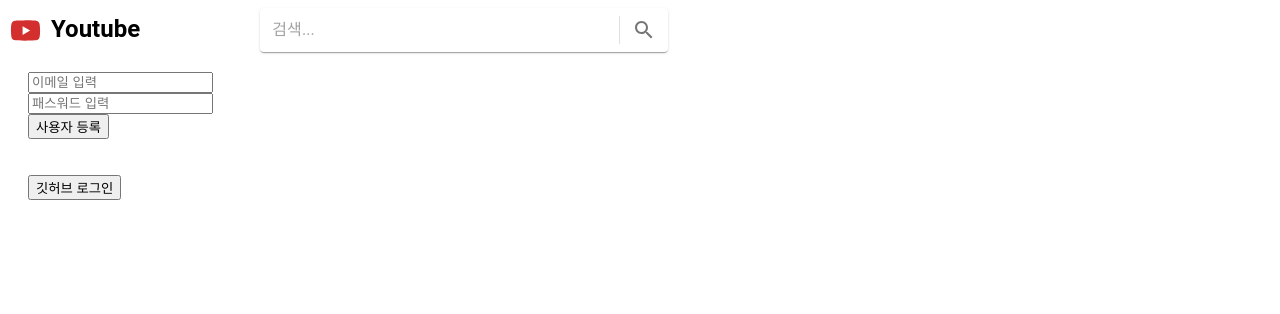
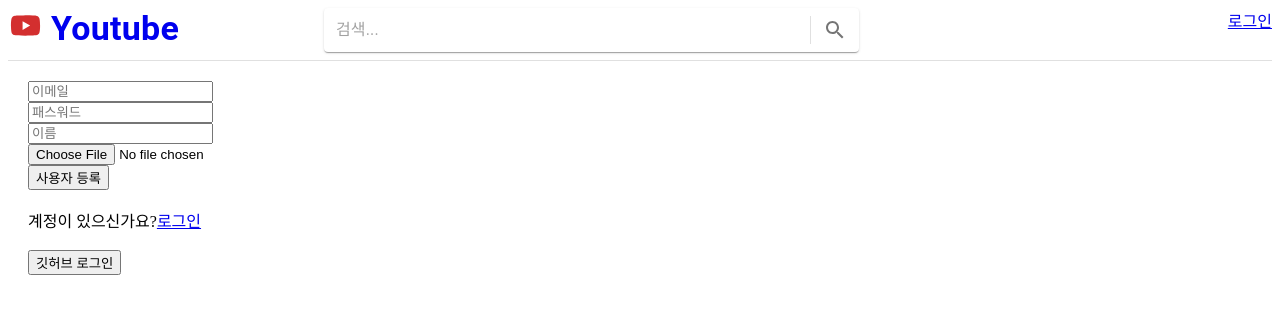
Before and after one commit to JuyoungKwak0618/React-youtube-2024.04, a React (Create React App) app: page /signUp in a window 1280 px wide. Shown: the top 314 px of the page. Built offline with nearby package versions, Linux system fonts and the light colour scheme; no server answers.

Commit message:
사용자 로그인

```diff
--- a/package.json
+++ b/package.json
@@ -3,6 +3,8 @@
   "version": "0.1.0",
   "private": true,
   "dependencies": {
+    "@cloudinary/react": "^1.13.0",
+    "@cloudinary/url-gen": "^1.19.0",
     "@emotion/react": "^11.11.4",
     "@emotion/styled": "^11.11.5",
     "@fontsource/roboto": "^5.0.12",
--- a/src/App.jsx
+++ b/src/App.jsx
@@ -1,17 +1,18 @@
 import { Outlet } from 'react-router-dom';
 import SearchHeader from './components/SearchHeader';
 import { QueryClient, QueryClientProvider } from '@tanstack/react-query';
+import { AuthContextProvider } from './context/AuthContext';
 
 const queryClient = new QueryClient();
 
 function App() {
   return (
-    <>
+    <AuthContextProvider>
       <SearchHeader />
       <QueryClientProvider client={queryClient}>
         <Outlet />
       </QueryClientProvider>
-    </>
+    </AuthContextProvider>
   );
 }
 
--- /dev/null
+++ b/src/api/cloudinary.js
@@ -0,0 +1,14 @@
+export async function uploadImage(file) {
+  const data = new FormData();
+  data.append('file', file);
+  data.append('upload_preset', process.env.REACT_APP_CLOUDINARY_PRESET);
+  return fetch(process.env.REACT_APP_CLOUDINARY_URL, {
+    method: 'POST',
+    body: data,
+  })
+    .then(res => res.json())
+    .then(data => {
+      console.log(data);
+      return data.url;
+    });
+}
--- a/src/api/firebase.js
+++ b/src/api/firebase.js
@@ -1,5 +1,6 @@
 import { initializeApp } from "firebase/app";
-import { getAuth, createUserWithEmailAndPassword, GithubAuthProvider, signInWithPopup} from "firebase/auth";
+import { getAuth, createUserWithEmailAndPassword, GithubAuthProvider, signInWithPopup,
+   signOut, updateProfile, signInWithEmailAndPassword, onAuthStateChanged } from "firebase/auth";
 const firebaseConfig = {
   apiKey: process.env.REACT_APP_FIREBASE_API_KEY,
   authDomain: process.env.REACT_APP_FIREBASE_AUTH_DOMAIN,
@@ -9,15 +10,34 @@
 const app = initializeApp(firebaseConfig);
 const auth = getAuth();
 
-export async function register({ email, password }) {
-  return createUserWithEmailAndPassword(auth, email, password)
-      .then(result => result.user)
-      .catch( console.error);
+export function register({ email, password, name, photo }) {
+   createUserWithEmailAndPassword(auth, email, password)
+    .then(() => {
+      updateProfile(auth.currentUser, {
+      displayName: name, photoURL: photo
+    })
+  })
+    .then(() => {logout()})
+    .catch(console.error);
 }
 
-export async function loginWithGithub() {
+export function login({ email, password }) {
+  signInWithEmailAndPassword(auth, email, password)
+    .catch(console.error);
+}
+
+export function loginWithGithub() {
   const provider = new GithubAuthProvider();
-  return signInWithPopup(auth, provider)
-    .then((result) => result.user)
-    .catch(console.error)
+  signInWithPopup(auth, provider)
+    .catch(console.error);
 }
+
+export function logout() {
+  signOut(auth).catch(console.error);
+}
+
+export function onUserStateChanged(callback) {
+  onAuthStateChanged(auth, (user) => {
+    callback(user);
+  });
+}
--- a/src/components/SearchHeader.jsx
+++ b/src/components/SearchHeader.jsx
@@ -1,6 +1,7 @@
 import React, { useEffect, useState } from "react";
 import { Link, useNavigate, useParams } from "react-router-dom";
 import Divider from '@mui/material/Divider';
+import Grid from '@mui/material/Grid';
 import IconButton from '@mui/material/IconButton';
 import InputBase from '@mui/material/InputBase';
 import Paper from '@mui/material/Paper';
@@ -8,6 +9,7 @@
 import Stack from '@mui/material/Stack';
 import Typography from '@mui/material/Typography';
 import YouTubeIcon from '@mui/icons-material/YouTube';
+import { useAuthContext } from "../context/AuthContext";
 
 export default function SearchHeader() {
   const { keyword } = useParams();
@@ -15,23 +17,30 @@
   const [text, setText] = useState('');
   const handleSubmit = e => {
     e.preventDefault();
+    console.log(text);
     navigate(`/videos/${text}`);
   }
   useEffect(() => {
     setText(keyword || '');
   }, [keyword]);
+  const { user, logout } = useAuthContext();
 
   return (
+    <header>
       <Stack direction={'row'} sx={{alignItems: 'center'}}>
-      <Link to='/' style={{ textDecoration: 'none'}}>
+        <Grid container>
+          <Grid item xs={3}>
+            <Link to='/' style={{textDecoration: 'none'}}>
               <Stack direction={'row'} spacing={1}>
                 <YouTubeIcon color='error' fontSize="large" />
-          <Typography variant="h5" color={'black'} sx={{fontWeight: 'bold'}}>Youtube</Typography>
+                <Typography variant="h4" sx={{fontWeight: 'bold'}}>Youtube</Typography>
               </Stack>
             </Link>
+          </Grid>
+          <Grid item xs={5}>
             <Paper
-        component="form" onClick={handleSubmit} onSubmit={handleSubmit}
-        sx={{ p:'2px 4px', display:'flex', alignItems:'center', width:400, marginLeft:15 }}
+              component="form" onSubmit={handleSubmit}
+              sx={{ p:'2px 4px', display:'flex', alignItems:'center', width:'100%' }}
             >
               <InputBase
                 sx={{ ml: 1, flex: 1 }}
@@ -40,10 +49,25 @@
                 onChange={e => setText(e.target.value)}
               />
               <Divider sx={{ height: 28, m: 0.5 }} orientation="vertical" />
-        <IconButton type="button" sx={{ p: 1 }} aria-label="search">
+              <IconButton type="button" sx={{ p: 1 }} aria-label="search" onClick={handleSubmit}>
                 <SearchIcon />
               </IconButton>
             </Paper>
+          </Grid>
+          <Grid item xs={4}>
+            <Stack direction='row' spacing={1} justifyContent='right' alignItems='center'>
+              {user && <Link to='/videos/record'>시청기록</Link>}
+              {user && user.photoURL && (
+                <img src={user.photoURL} alt={user.displayName} height='32' style={{borderRadius:100}} />
+              )}
+              {user && <p>{user.displayName}</p>}
+              {user && <button onClick={logout}>로그아웃</button>}
+              {!user && <Link to='/signIn'>로그인</Link>}
             </Stack>
+          </Grid>
+        </Grid>
+      </Stack>
+      <Divider sx={{my: 1}} />
+    </header>
   )
 }
--- /dev/null
+++ b/src/context/AuthContext.jsx
@@ -0,0 +1,22 @@
+import { createContext, useContext, useEffect, useState } from "react";
+import { logout, onUserStateChanged } from '../api/firebase';
+
+const AuthContext = createContext();
+
+export function AuthContextProvider({ children }) {
+  const [user, setUser] = useState();
+
+  useEffect(() => {
+    onUserStateChanged(user => {setUser(user)});
+  }, []);
+
+  return (
+    <AuthContext.Provider value={{user, logout}}>
+      { children }
+    </AuthContext.Provider>
+  );
+}
+
+export function useAuthContext() {
+  return useContext(AuthContext);
+}
--- a/src/index.js
+++ b/src/index.js
@@ -7,6 +7,9 @@
 import NotFound from './pages/NotFound';
 import reportWebVitals from './reportWebVitals';
 import SignUp from './pages/SignUp';
+import ProtectedRoute from './pages/ProtectedRoute';
+import ViewRecord from './pages/ViewRecord';
+import SignIn from './pages/SignIn';
 
 const router = createBrowserRouter([
   {
@@ -19,6 +22,9 @@
       { path: 'videos/:keyword', element: <Videos /> },
       { path: 'videos/watch/:videoId', element: <VideoDetail /> },
       { path: 'signUp', element: <SignUp /> },
+      { path: 'signIn', element: <SignIn /> },
+      { path: 'videos/record',
+        element: <ProtectedRoute><ViewRecord /></ProtectedRoute>}
     ]
   }
 ]);
--- /dev/null
+++ b/src/pages/ProtectedRoute.jsx
@@ -0,0 +1,12 @@
+import React from "react";
+import { Navigate } from "react-router-dom";
+import { useAuthContext } from "../context/AuthContext";
+
+export default function ProtectedRoute( {children }) {
+  const { user } = useAuthContext();
+
+  if(!user)
+    return <Navigate to= '/' replace={true} />
+
+  return children;
+}
--- /dev/null
+++ b/src/pages/SignIn.jsx
@@ -0,0 +1,36 @@
+import React, { useState } from "react";
+import { loginWithGithub, login } from '../api/firebase';
+import { useNavigate, Link } from "react-router-dom";
+
+export default function SignIn() {
+  const [userInfo, setUserInfo] = useState({email:'', password:''});
+  const navigate = useNavigate();
+  const handleChange = e => {
+    setUserInfo({...userInfo, [e.target.name]: e.target.value});
+  }
+  const handleSubmit = e => {
+    e.preventDefault();
+    login(userInfo);
+    navigate(-1);
+  }
+  const handleGithub = e => {
+    loginWithGithub();
+    navigate(-1);
+  }
+
+  return (
+    <div style={{margin: '20px'}}>
+      <form onSubmit={handleSubmit}>
+        <input type="email" name='email' value={userInfo.email} placeholder="이메일"
+          onChange={handleChange} /><br />
+        <input type="password" name='password' value={userInfo.password} placeholder="패스워드"
+          onChange={handleChange} /><br />
+        <button onClick={handleSubmit}>로그인</button>
+      </form><br />
+      <span>아직 계정이 없으신가요?</span>
+      <Link to='/signUp'>사용자 등록</Link><br /><br />
+      <button onClick={handleGithub}>깃허브 로그인</button>
+
+    </div>
+  )
+}
--- a/src/pages/SignUp.jsx
+++ b/src/pages/SignUp.jsx
@@ -1,37 +1,46 @@
 import React, { useState } from "react";
 import { register, loginWithGithub } from '../api/firebase';
+import { uploadImage } from "../api/cloudinary";
+import { useNavigate, Link } from "react-router-dom";
 
 export default function SignUp() {
-  const [userInfo, setUserInfo] = useState({email:'',password:''});
-  const [user, setUser] = useState(null);
+  const [userInfo, setUserInfo] = useState({email:'', password:'', name:'', photo:''});
+  const [file, setFile] = useState();
+  const navigate = useNavigate();
   const handleChange = e => {
     setUserInfo({...userInfo, [e.target.name]: e.target.value});
   }
   const handleSubmit = e => {
     e.preventDefault();
-    register(userInfo).then(setUser);
+    register(userInfo);
+    navigate('/signIn');
   }
-
   const handleGithub = e => {
-    loginWithGithub().then(setUser);
+    loginWithGithub();
+    navigate(-1);
+  }
+  const handleUpload = e => {
+    setFile(e.target.files[0]);
+    uploadImage(e.target.files[0])
+      .then(url => setUserInfo({...userInfo, ['photo']: url}));
   }
 
   return (
     <div style={{margin: '20px'}}>
       <form onSubmit={handleSubmit}>
-        <input type="email" name='email' value={userInfo.email} placeholder="이메일 입력"
+        <input type="email" name='email' value={userInfo.email} placeholder="이메일"
           onChange={handleChange} /><br />
-        <input type="password" name='password' value={userInfo.password} placeholder="패스워드 입력"
-        onChange={handleChange} /><br />
+        <input type="password" name='password' value={userInfo.password} placeholder="패스워드"
+          onChange={handleChange} /><br />
+        <input type="text" name='name' value={userInfo.name} placeholder="이름" required
+          onChange={handleChange} /><br />
+        <input type="file" accept="image/*" name='file' onChange={handleUpload} required/><br />
         <button onClick={handleSubmit}>사용자 등록</button>
-      </form><br /><br />
+      </form><br />
+      <span>계정이 있으신가요?</span>
+      <Link to='/signIn'>로그인</Link><br /><br />
       <button onClick={handleGithub}>깃허브 로그인</button>
-      <br /><br />
-        {user && <p>accessToken={user.accessToken}</p>}
-        {user && <p>email={user.email}</p>}
-        {user && <p>uid={user.uid}</p>}
-        {user && user.displayName && <p>uid={user.displayName}</p>}
-        {user && user.photoURL && <p>photoURL={user.photoURL}</p>}
+
     </div>
   )
 }
--- /dev/null
+++ b/src/pages/ViewRecord.jsx
@@ -0,0 +1,7 @@
+import React from "react";
+
+export default function ViewRecord() {
+  return (
+    <p>시청 기록</p>
+  )
+}
```
Also changed, not shown: 1 other file (tests, documents, lock files or other folders). Lines whose indentation alone changed are shown as unchanged.
